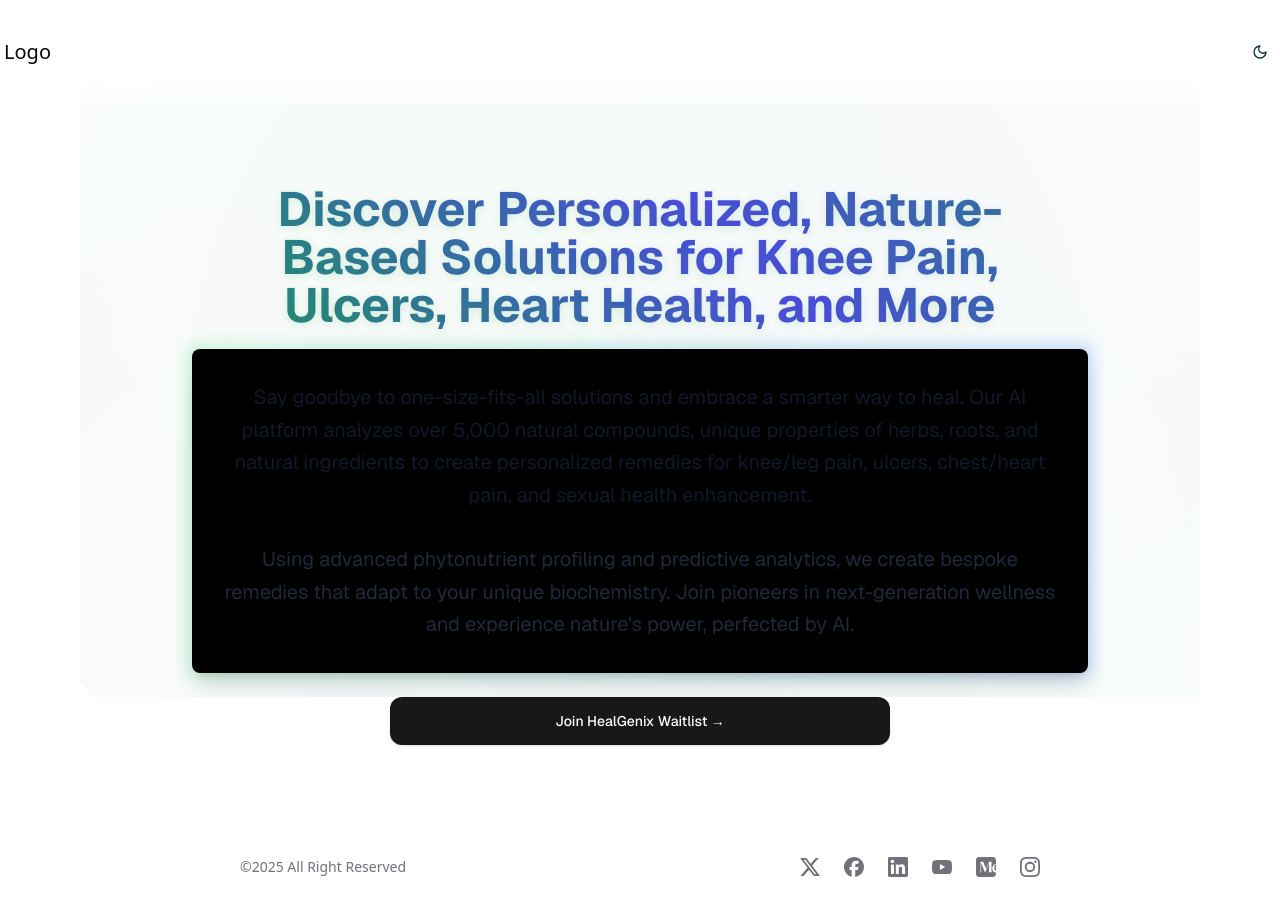
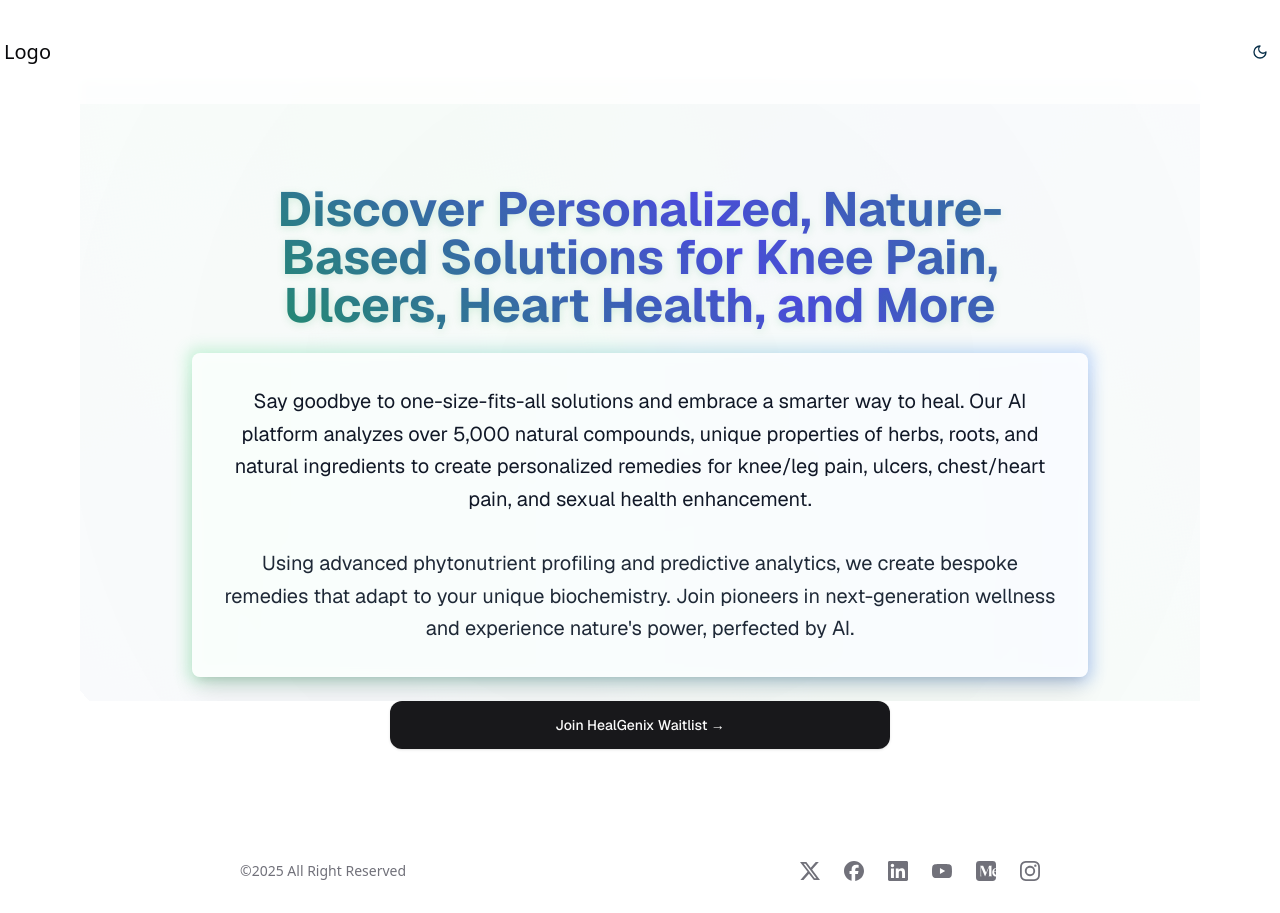
Before and after one commit to gitkarasune/HealGenix, a Next.js app: page / in a window 1280 px wide. Built offline with nearby package versions, Linux system fonts and the light colour scheme.

Commit message:
refactor the pageUI

```diff
--- a/components/title.tsx
+++ b/components/title.tsx
@@ -11,7 +11,7 @@ export default function Title() {
       </div>
 
       <div className="relative z-10 max-w-4xl text-center">
-        <h1 className="text-5xl font-bold pt-[105px] mb-5 mx-auto max-w-3xl">
+        <h1 className="text-5xl font-bold pt-[105px] mb-6 mx-auto max-w-3xl">
           Discover Personalized, Nature-Based Solutions for Knee Pain, Ulcers,
           Heart Health, and More
         </h1>
@@ -19,7 +19,7 @@ export default function Title() {
         {/* Paragraphs with gradient border effect */}
         <div className="relative group mb-6">
           <div className="absolute -inset-1 bg-gradient-to-r from-green-400 to-blue-500 rounded-lg blur opacity-30 group-hover:opacity-50 transition-opacity duration-300" />
-          <div className="relative space-y-8 bg-[black] backdrop-blur-sm rounded-lg p-8 shadow-xl">
+          <div className="relative space-y-8 dark:bg-[#141313] bg-white/90 backdrop-blur-sm rounded-lg p-8 shadow-xl">
             <p className="text-xl text-gray-900 leading-relaxed">
               Say goodbye to one-size-fits-all solutions and embrace a smarter
               way to heal. Our AI platform analyzes over 5,000 natural
```
